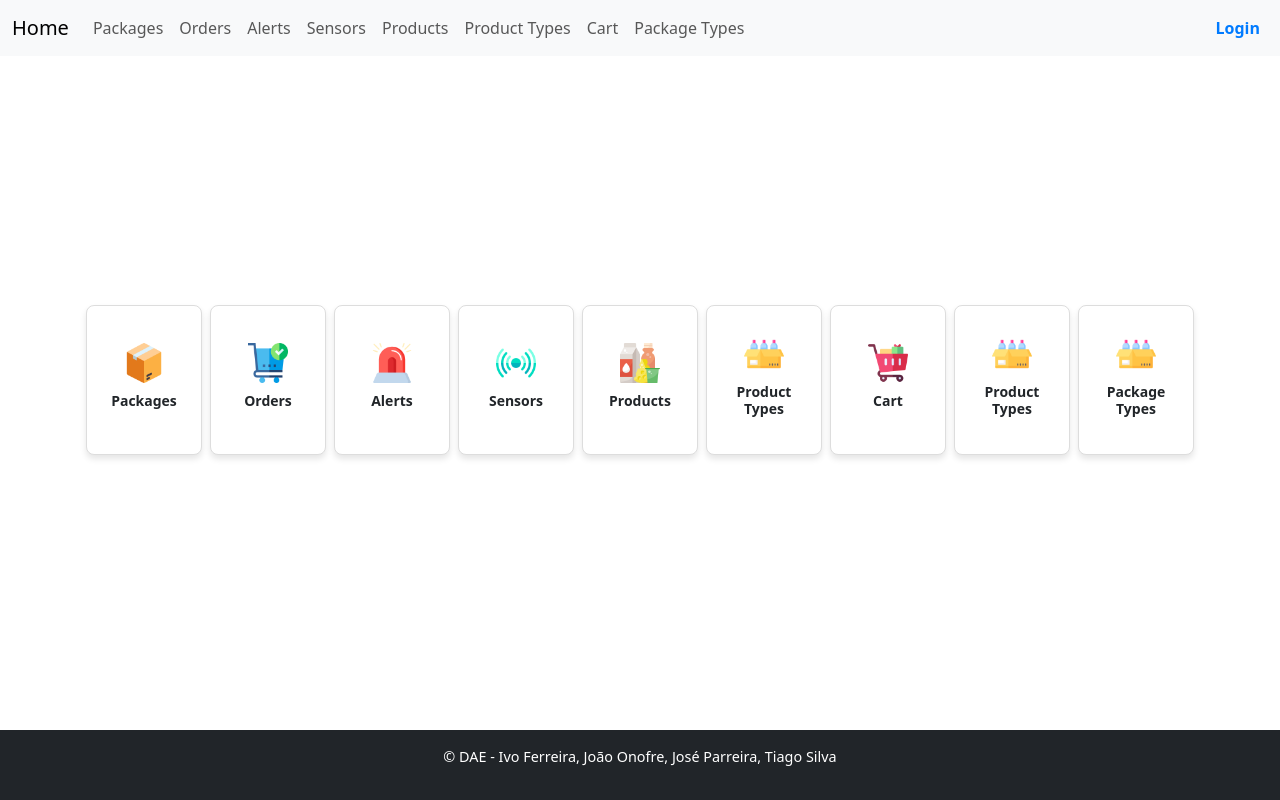
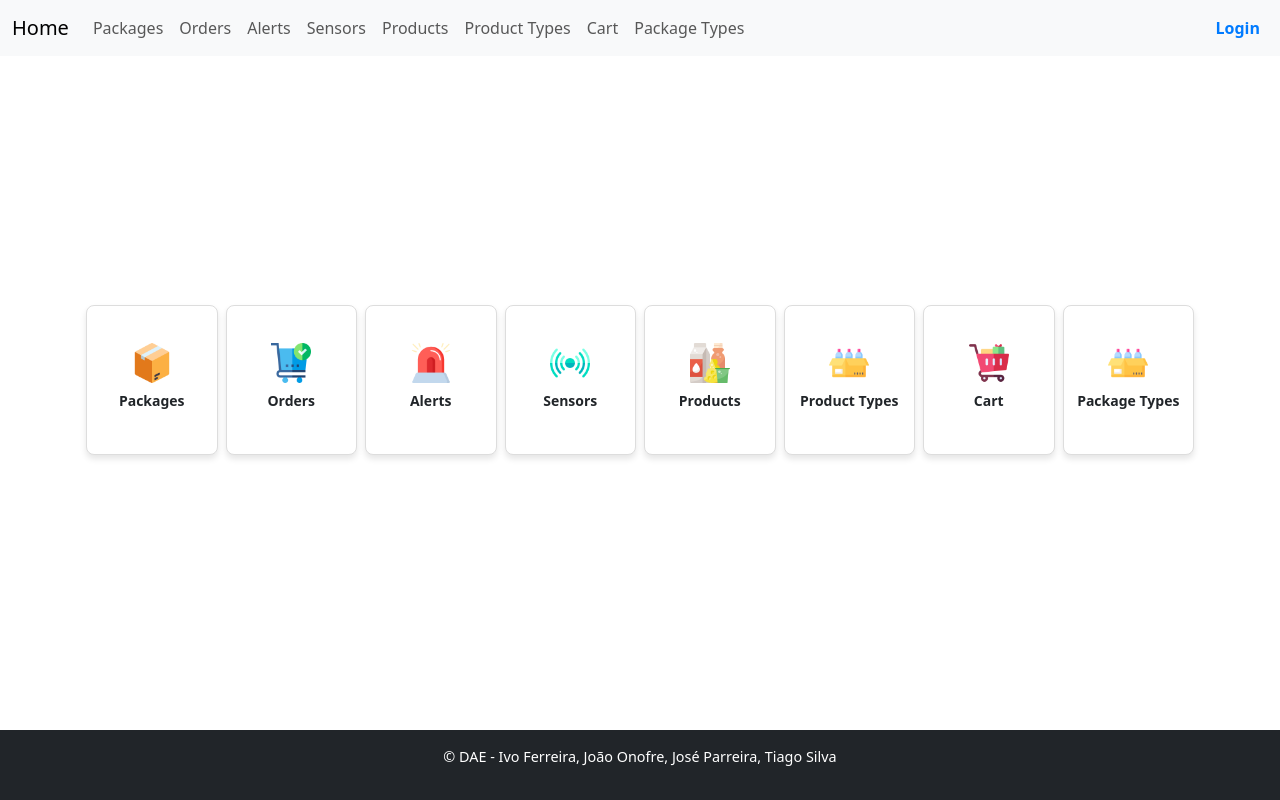
Before and after one commit to Joao-Onofre/projeto-pmei, a Nuxt app in the folder PMEI-frontend/: page / in a window 1280 px wide. Built offline with nearby package versions, Linux system fonts and the light colour scheme.

Commit message:
Auto stash before merge of "main" and "origin/main"

```diff
--- a/PMEI-frontend/pages/index.vue
+++ b/PMEI-frontend/pages/index.vue
@@ -26,7 +26,6 @@ export default {
 				{ id: 5, title: 'Products', link: '/products', icon: 'dairy-products.png' },
 				{ id: 6, title: 'Product Types', link: '/product_types', icon: 'products.png', restricted: true },
 				{ id: 7, title: 'Cart', link: '/cart', icon: 'trolley.png' },
-				{ id: 6, title: 'Product Types', link: '/product_types', icon: 'products.png' },
 				{ id: 7, title: 'Package Types', link: '/package_types', icon: 'products.png' }
 			],
 			userType: null,
```
